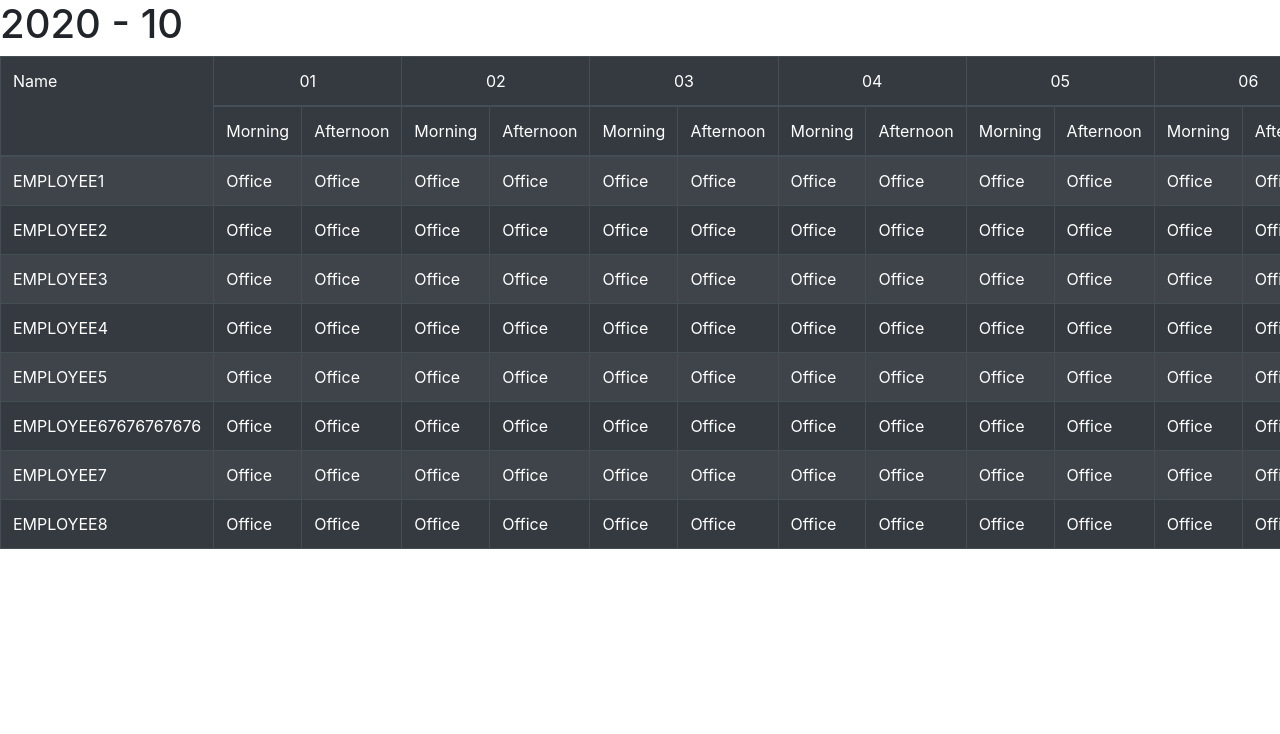
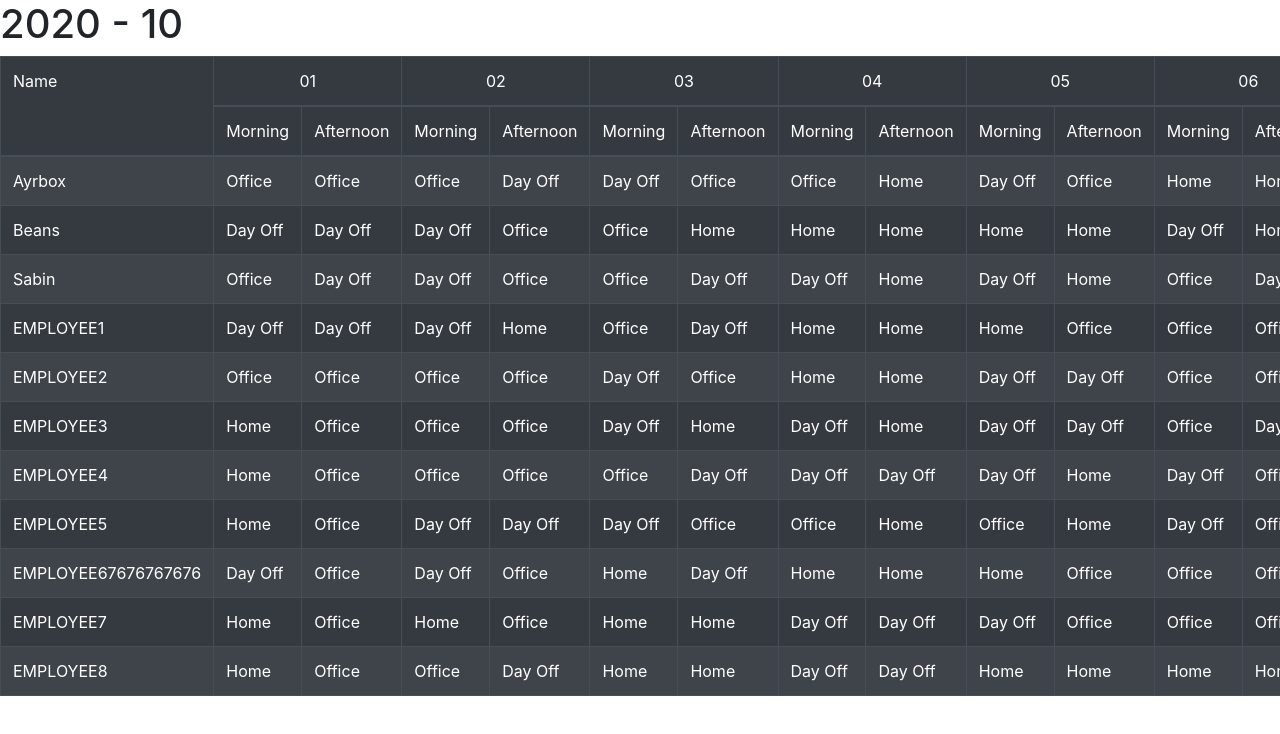
Before and after one commit to ayrbox/Workspace, a React (Create React App) app: page / in a window 1280 px wide. Shown: the top 734 px of the page. Built offline with nearby package versions, Linux system fonts and the light colour scheme.

Commit message:
Test random space with additional emp

```diff
--- a/src/App.tsx
+++ b/src/App.tsx
@@ -13,6 +13,9 @@ const App: React.FC = () => {
         <Calendar year={2020} month={10}>
           <CalendarHeader />
           <tbody>
+            <CalendarRow employeeName="Ayrbox" />
+            <CalendarRow employeeName="Beans" />
+            <CalendarRow employeeName="Sabin" />
             {Object.keys(data).map((empName) => (
               <CalendarRow
                 key={`row-${empName}`}
--- a/src/components/CalendarCell/CalendarCell.tsx
+++ b/src/components/CalendarCell/CalendarCell.tsx
@@ -1,7 +1,7 @@
-import React, { useContext } from 'react'
+import React from 'react'
 
-import { ShiftType } from '../../constants';
-import CalendarContext from '../Calendar/CalendarContext';
+import { ShiftType, WORKSPACES, UNKNOWN_WORKSPACE } from '../../constants';
+// import CalendarContext from '../Calendar/CalendarContext';
 
 interface CalendarCellProps {
  employeeName: string;
@@ -15,14 +15,14 @@ export const CalendarCell: React.FC<CalendarCellProps> = ({
   dateKey,
   shift,
 }: CalendarCellProps) => {
-
-  const {
-    defaultWorkspace,
-  } = useContext(CalendarContext);
-
-  const { label } = defaultWorkspace || {
-    label: '-'
-  };
+  /*
+    const {
+      defaultWorkspace,
+    } = useContext(CalendarContext);
+    const { label } = defaultWorkspace || UNKNOWN_WORKSPACE;
+  */
+  const rndSpace = Math.floor(Math.random() * Math.floor(WORKSPACES.length));
+  const { label } = WORKSPACES[rndSpace] || UNKNOWN_WORKSPACE;
   return (
     <td>
       {label}
--- a/src/components/CalendarRow/CalendarRow.tsx
+++ b/src/components/CalendarRow/CalendarRow.tsx
@@ -22,7 +22,7 @@ const CalendarRow: FC<CalendarRowProps> = ({
         const dKey = dateKey(day);
         return shifts.map((shift) => (
           <CalendarCell
-            key={`${dKey}-${shift}`}
+            key={`${dKey}-${shift.key}`}
             employeeName={employeeName}
             dateKey={dKey}
             shift={shift}
```
Lines whose indentation alone changed are shown as unchanged.
